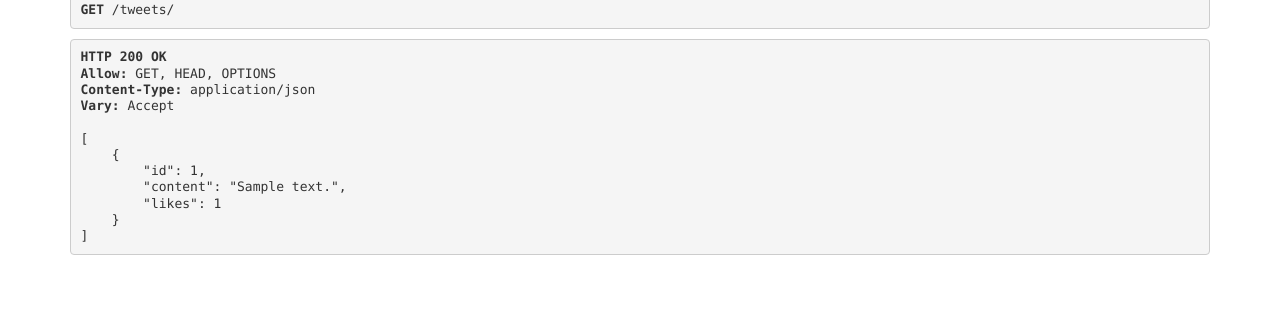
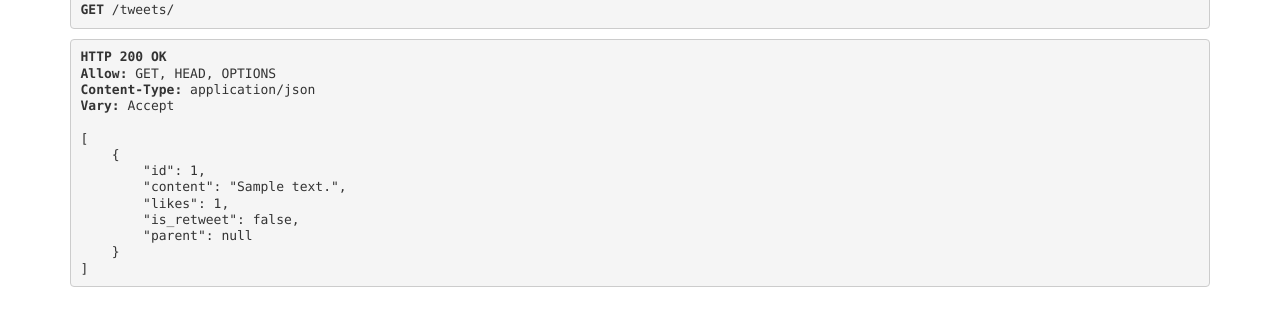
Before and after one commit to aboronilov/tweetme, a Django app: page /tweets/ in a window 1280 px wide. Shown: the part 289-615 px from the top of the page. Run offline with Django 4.2, Linux system fonts and the light colour scheme; tables that the repository leaves empty hold one stand-in row (values such as "Sample post"); some libraries are stand-ins or nearby versions.

Commit message:
retweet logic added

```diff
--- a/templates/pages/home.html
+++ b/templates/pages/home.html
@@ -10,7 +10,7 @@ this is amazing!!!!
 </div>
 <div class='row mb-3'>
     <div class='col-md-4 mx-auto col-10'>
-        <form class='form' id='tweet-create-form' method='POST' action='/create-tweet'>
+        <form class='form' id='tweet-create-form' method='POST' action='http://127.0.0.1:8000/create-tweet/ '>
             {% csrf_token %}
             <div class='d-none alert alert-danger' id='tweet-create-form-error'></div>
             <input type='hidden' value='/' name='next' />
@@ -111,7 +111,7 @@ const tweetsContainerElement = document.getElementById("tweets")
 function loadTweets(tweetsElement) {
     const xhr = new XMLHttpRequest()
     const method = 'GET' // "POST"
-    const url = "/tweets"
+    const url = "/tweets/"
     const responseType = "json"
     xhr.responseType = responseType
     xhr.open(method, url)
--- a/tweets/models.py
+++ b/tweets/models.py
@@ -8,6 +8,7 @@ class TweetLike(models.Model):
    timestamp = models.DateTimeField(auto_now_add=True)
 
 class Tweet(models.Model):
+   parent = models.ForeignKey("self", null=True, on_delete=models.SET_NULL)
    user = models.ForeignKey(settings.AUTH_USER_MODEL, on_delete=models.CASCADE)
    content = models.TextField(blank=True, null=True)
    likes = models.ManyToManyField(settings.AUTH_USER_MODEL, blank=True, related_name='tweet_user', through=TweetLike)
@@ -17,9 +18,6 @@ class Tweet(models.Model):
    class Meta:
       ordering = ['-id']
 
-   def serialize(self):
-      return {
-         "id": self.id,
-         "content": self.content,
-         "likes": random.randint(0, 120)
-      }
+   @property
+   def is_retweet(self):
+      return self.parent != None
--- a/tweets/serializers.py
+++ b/tweets/serializers.py
@@ -7,6 +7,7 @@ from .models import Tweet
 class TweetActionSerializer(serializers.Serializer):
     id = serializers.IntegerField()
     action = serializers.CharField()
+    content = serializers.CharField(allow_blank=True, required=False)
 
     def action_validate(self, value):
         value = value.lower().strip()
@@ -16,7 +17,7 @@ class TweetActionSerializer(serializers.Serializer):
         return value
 
 
-class TweetSerializer(serializers.ModelSerializer):
+class TweetCreateSerializer(serializers.ModelSerializer):
     likes = serializers.SerializerMethodField(read_only=True)
 
     class Meta:
@@ -24,9 +25,21 @@ class TweetSerializer(serializers.ModelSerializer):
         fields = ['id', 'content', 'likes']
 
     def get_likes(self, obj, *args, **kwargs):
-         return obj.likes.count()
+        return obj.likes.count()
 
     def valdate_content(self, value):
         if len(value) > settings.TWEET_MAX_LENGTH:
             raise serializers.ValidationError("The tweet is too long")
         return value
+
+
+class TweetSerializer(serializers.ModelSerializer):
+    likes = serializers.SerializerMethodField(read_only=True)
+    parent = TweetCreateSerializer(read_only=True)
+
+    class Meta:
+        model = Tweet
+        fields = ['id', 'content', 'likes', 'is_retweet', 'parent']
+
+    def get_likes(self, obj, *args, **kwargs):
+        return obj.likes.count()
--- a/tweets/views.py
+++ b/tweets/views.py
@@ -12,7 +12,7 @@ from rest_framework import generics, mixins
 
 from .forms import TweetForm
 from .models import Tweet
-from .serializers import TweetActionSerializer, TweetSerializer
+from .serializers import TweetActionSerializer, TweetSerializer, TweetCreateSerializer
 
 
 def home_view(request, *args, **kwargs):
@@ -23,7 +23,7 @@ def home_view(request, *args, **kwargs):
 # @authentication_classes([SessionAuthentication])
 @permission_classes([IsAuthenticated])
 def tweet_create_view(request, *args, **kwargs):
-    serializer = TweetSerializer(data=request.POST)
+    serializer = TweetCreateSerializer(data=request.POST)
     if serializer.is_valid(raise_exception=True):
         serializer.save(user=request.user)
         return Response(serializer.data, status=201)
@@ -56,6 +56,7 @@ def tweet_action_view(request, *args, **kwargs):
         data = serializer.validated_data
         tweet_id = data.get('id')
         action = data.get('action')
+        content = data.get('content')
         qs = Tweet.objects.filter(id=tweet_id)
         if not qs.exists():
             return Response({}, status=404)
@@ -67,7 +68,12 @@ def tweet_action_view(request, *args, **kwargs):
         elif action == "unlike":
             obj.likes.remove(request.user)
         elif action == "retweet":
-            pass
+            new_tweet = Tweet.objects.create(
+               user=request.user,
+               parent=obj,
+               content=content)
+            serializer = TweetSerializer(new_tweet)
+            return Response(serializer.data, status=200)
 
     return Response({}, status=200)
 
```
Also changed, not shown: README.md, tweets/migrations/0005_tweet_parent.py (added).
